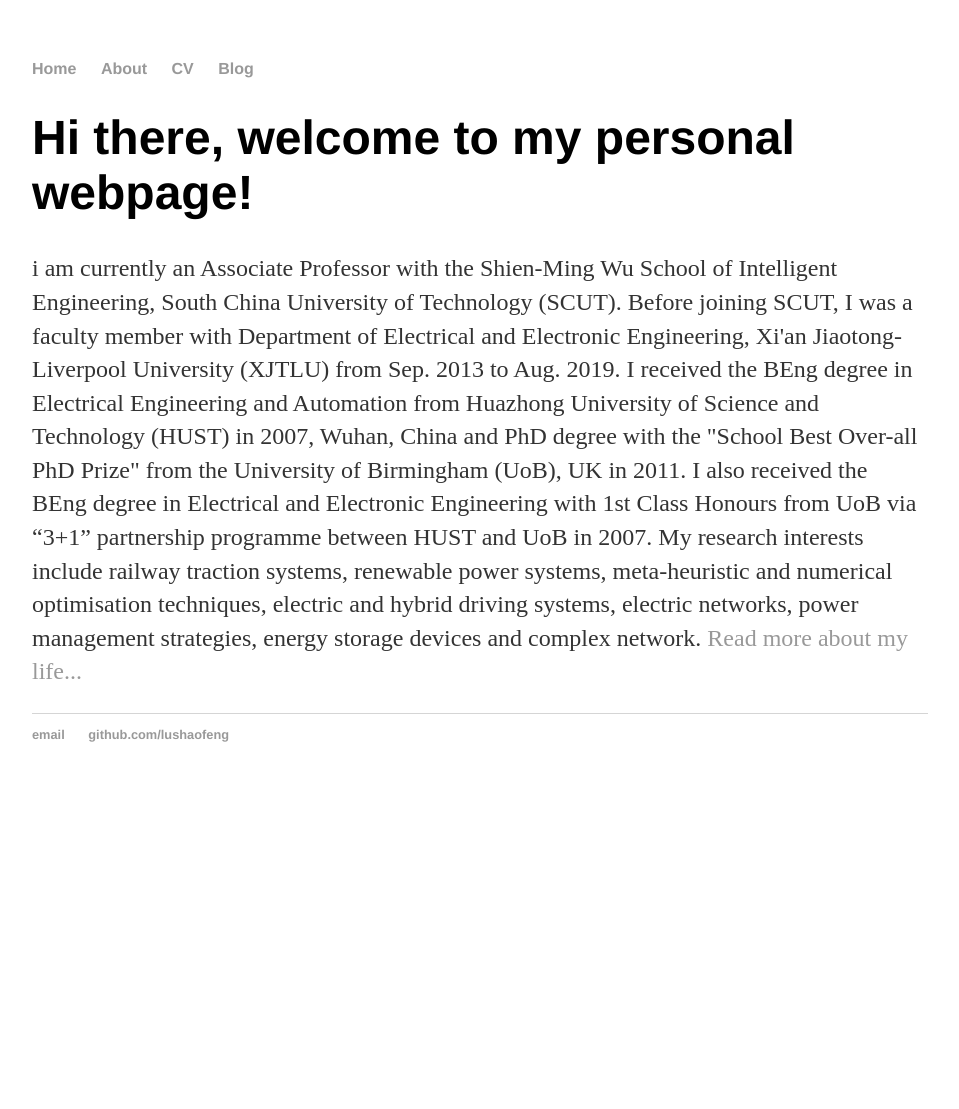
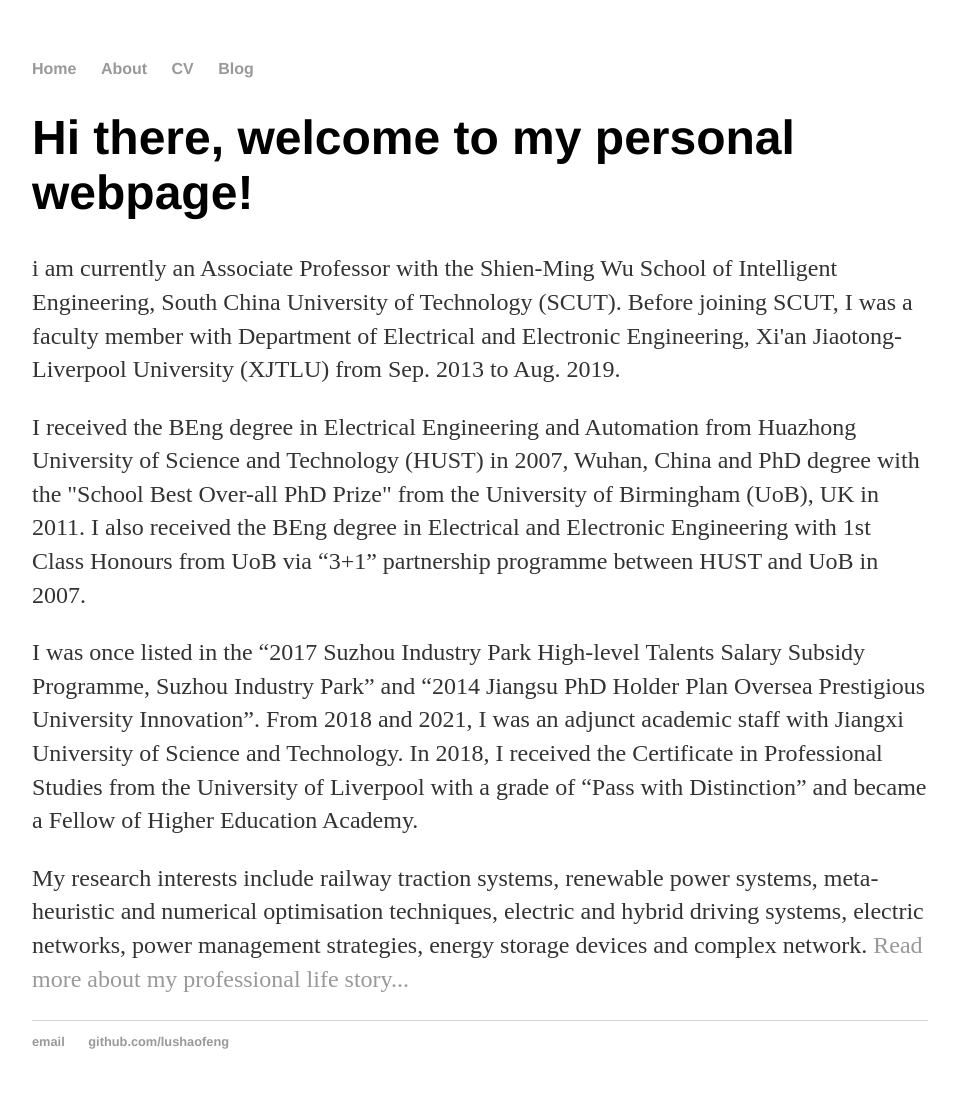
Before and after one commit to lushaofeng/lushaofeng.github.io, a Jekyll site: the page built from index.html, in a window 1280 px wide. Shown: the whole page, without its empty margins (160-1119 px from the left). Built offline with Jekyll 4.4.1, drawn with Linux system fonts in a browser that asks for light colours; before the commit the page ends 900 px from its top, so only the background shows below that.

Commit message:
Update index.html

```diff
--- a/index.html
+++ b/index.html
@@ -5,9 +5,16 @@
 <div class="blurb">
 	<h1>Hi there, welcome to my personal webpage!</h1>
 	<p> i am currently an Associate Professor with the Shien-Ming Wu School of Intelligent Engineering, South China University of Technology (SCUT). Before joining SCUT, I was a faculty member with Department of Electrical and Electronic Engineering, Xi'an Jiaotong-Liverpool University (XJTLU) from Sep. 2013 to Aug. 2019.
-I received the BEng degree in Electrical Engineering and Automation from Huazhong University of Science and Technology (HUST) in 2007, Wuhan, China and PhD degree with the "School Best Over-all PhD Prize" from the University of Birmingham (UoB), UK in 2011.
-		I also received the BEng degree in Electrical and Electronic Engineering with 1st Class Honours from UoB via “3+1” partnership programme between HUST and UoB in 2007.
-My research interests include railway traction systems, renewable power systems, meta-heuristic and numerical optimisation techniques, electric and hybrid driving systems, electric networks, power management strategies, energy storage devices and complex network.
-		<a href="/about">Read more about my life...</a>
+	</p>
+	<p>
+	I received the BEng degree in Electrical Engineering and Automation from Huazhong University of Science and Technology (HUST) in 2007, Wuhan, China and PhD degree with the "School Best Over-all PhD Prize" from the University of Birmingham (UoB), UK in 2011. I also received the BEng degree in Electrical and Electronic Engineering with 1st Class Honours from UoB via “3+1” partnership programme between HUST and UoB in 2007.
+	</p>
+	<p>
+	I was once listed in the “2017 Suzhou Industry Park High-level Talents Salary Subsidy Programme, Suzhou Industry Park” and “2014 Jiangsu PhD Holder Plan Oversea Prestigious University Innovation”. From 2018 and 2021, I was an adjunct academic staff with Jiangxi University of Science and Technology. In 2018, I received the Certificate in Professional Studies from the University of Liverpool with a grade of “Pass with Distinction” and became a Fellow of Higher Education Academy.
+	</p>
+
+
+	<p>
+	My research interests include railway traction systems, renewable power systems, meta-heuristic and numerical optimisation techniques, electric and hybrid driving systems, electric networks, power management strategies, energy storage devices and complex network. <a href="/about">Read more about my professional life story...</a>
 	</p>
 </div><!-- /.blurb -->
```
